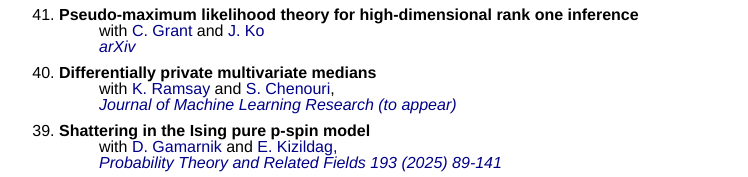
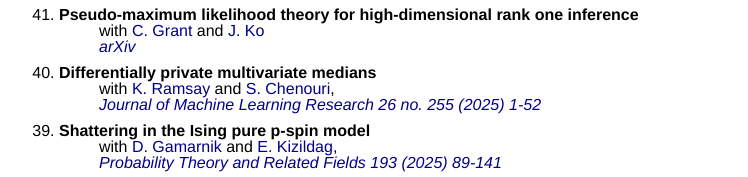
Before and after one commit to aukosh/aukosh.github.io, a plain HTML site: page research.html in a window 1280 px wide. Shown: the part 900-1077 px from the top of the page, without its empty margins (295-1043 px from the left). Drawn offline with Linux system fonts and the light colour scheme.

Commit message:
kelly paper published

```diff
--- a/research.html
+++ b/research.html
@@ -176,7 +176,7 @@ Unless otherwise specified, the journal version should always be considered the
 	  <dl>
 	    <dt><b>Differentially private multivariate medians </b> </dt>
 	    <dd> with <a href="https://kellyramsay.ca"> K. Ramsay</a> and <a href="https://uwaterloo.ca/statistics-and-actuarial-science/people-profiles/shojaeddin-chenouri"> S. Chenouri</a>,</dd>
-		<dd><a href="http://arxiv.org/abs/2210.06459"><i> Journal of Machine Learning Research (to appear)</i></a>
+		<dd><a href="https://jmlr.org/papers/volume26/25-0763/25-0763.pdf"><i> Journal of Machine Learning Research 26 no. 255 (2025) 1-52</i></a>
 	  </dl>
 	</li>
 
```
